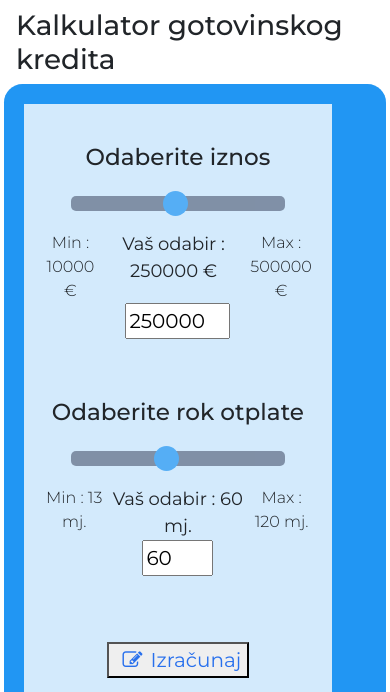
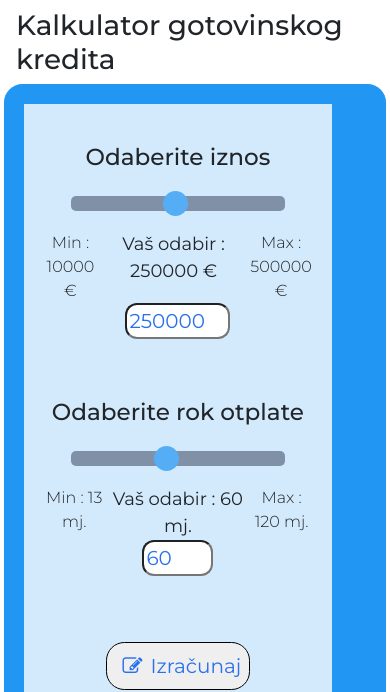
Before and after one commit to kanki98/LoanCalculatorWebApp, a plain HTML site: page gotovinski.html in a window 390 px wide. Shown: the part 152-844 px from the top of the page. Drawn offline with nearby package versions, Linux system fonts and the light colour scheme.

Commit message:
Reorganized the css files to make more sense, customized the buttons and form input fields

```diff
--- /dev/null
+++ b/css/basicStructure.css
@@ -0,0 +1,73 @@
+.montserrat-mainFont {
+    font-family: "Montserrat", sans-serif;
+    font-optical-sizing: auto;
+    font-weight: 300;
+    font-style: normal;
+  }
+  .mycolor-bg {
+      background-color:rgb(0, 120, 212)
+  }
+  html, body {
+      height: 100%;
+      margin: 0;
+  }
+  body {
+      min-height: 50rem;
+      display: flex;
+      flex-direction: column;
+  }
+  main {
+      justify-content: center; /*po x-osi*/
+      align-items: center; /*po y osi*/
+      flex: 1;
+  }
+  footer {
+      color: white;
+      text-align: center;
+      padding: 0.625rem 0;
+  }
+  * {
+    box-sizing: border-box;
+  }
+  /* Container for flexboxes */
+  .row {
+    display: flex;
+    flex-wrap: nowrap;
+  }
+  /* Create three equal columns */
+  .column {
+    flex: 33%;
+    padding: 1.25rem;
+  }
+  .mygrid-container {
+    justify-content: space-between;
+    grid-template-columns: 15rem 15rem 15rem; /*Make the grid smaller than the container*/
+    gap: 1rem;
+    background-color: #2196F3;
+    padding: 1.25rem ;
+    border-radius: 1.15rem;
+  }
+.mygrid-container > div, .mygrid-container > form {
+    background-color: rgba(255, 255, 255, 0.8);
+    text-align: center;
+    padding: 1.25rem 0;
+    font-size: 1.25rem;
+    width: min(50rem, 90%);
+}
+.my-form {
+    margin-block-end: 0em;
+}
+.mynav-text{
+    font-size: 1.50rem;
+}
+.nav-i {
+    padding-right: 0.6rem;
+    padding-left: 1.25rem;
+}
+.btn-i {
+    padding-right: 0.5rem;
+    padding-left: 0.5rem;
+}
+p.medium-font {
+    font-size: medium;
+}
--- /dev/null
+++ b/css/customStructure.css
@@ -0,0 +1,67 @@
+.mynav-text{
+    font-size: 1.50rem;
+}
+.nav-i {
+    padding-right: 0.6rem;
+    padding-left: 1.25rem;
+}
+.btn-i {
+    padding-right: 0.5rem;
+    padding-left: 0.5rem;
+}
+p.medium-font {
+    font-size: medium;
+}
+.anuitet {
+    padding-top: 1rem;
+    padding-bottom: 1rem;
+    color: darkblue;
+}
+.my-border {
+    height: 5%;
+    width: 100%;
+    border-bottom:0.2rem solid #2196F3;
+}
+.main-mypadding{
+    padding-top: 2.688rem;
+    padding-right: 5.375rem;
+    padding-left: 5.375rem;
+    padding-bottom: 2rem;
+}
+.myheader {
+    padding-top: 2.688rem;
+    padding-right: 5.375rem;
+    padding-left: 5.375rem;
+    padding-bottom: 2rem;
+}
+.mynav-padding {
+    padding-top: 0px;
+    padding-right: 1rem;
+    padding-left: 1rem;
+    padding-bottom: 0px;
+    border-radius: 1.15rem;
+}
+.mybtn {
+    margin: 1rem;
+    color: rgb(40, 112, 237);
+    border-radius: 1.15rem;
+    transition-duration: 0.4s;
+    padding: 0.5rem;
+    border: 0.03rem solid black;
+}
+.mybtn:hover {
+    color: black;
+    background-color: rgb(75, 210, 219);
+    box-shadow: 0 12px 16px 0 rgba(0,0,0,0.24),0 17px 50px 0 rgba(0,0,0,0.19);
+}
+.my-input-field {
+    border-radius: 0.75rem;
+    color: rgb(40, 112, 237);
+}
+.my-input-field:hover{
+    color: black;
+    background-color: rgb(75, 210, 219);
+    transition-duration: 0.4s;
+    box-shadow: 0 12px 16px 0 rgba(0,0,0,0.24),0 17px 50px 0 rgba(0,0,0,0.19);
+
+}
--- a/css/gotovinski.css
+++ /dev/null
@@ -1,197 +0,0 @@
-.mynav-text{
-    font-size: 1.50rem;
-}
-.nav-i {
-    padding-right: 0.6rem;
-    padding-left: 1.25rem;
-}
-.btn-i {
-    padding-right: 0.5rem;
-    padding-left: 0.5rem;
-}
-
-p.medium-font {
-    font-size: medium;
-}
-
-.anuitet {
-    padding-top: 1rem;
-    padding-bottom: 1rem;
-    color: darkblue;
-}
-
-.montserrat-mainFont {
-  font-family: "Montserrat", sans-serif;
-  font-optical-sizing: auto;
-  font-weight: 300;
-  font-style: normal;
-}
-.mycolor-bg {
-    background-color:rgb(0, 120, 212)
-}
-html, body {
-    height: 100%;
-    margin: 0;
-}
-body {
-    min-height: 50rem;
-    display: flex;
-    flex-direction: column;
-}
-
-main {
-    justify-content: center; /*po x-osi*/
-    align-items: center; /*po y osi*/
-    flex: 1;
-}
-
-footer {
-    color: white;
-    text-align: center;
-    padding: 0.625rem 0;
-}
-
-.my-form {
-    margin-block-end: 0em;
-}
-
-.my-border {
-    height: 5%;
-    width: 100%;
-    border-bottom:0.2rem solid #2196F3;
-}
-
-.main-mypadding{
-    padding-top: 2.688rem;
-    padding-right: 5.375rem;
-    padding-left: 5.375rem;
-    padding-bottom: 2rem;
-}
-.myheader {
-    padding-top: 2.688rem;
-    padding-right: 5.375rem;
-    padding-left: 5.375rem;
-    padding-bottom: 2rem;
-
-}
-.mynav-padding {
-    padding-top: 0px;
-    padding-right: 1rem;
-    padding-left: 1rem;
-    padding-bottom: 0px;
-    border-radius: 1.15rem;
-}
-.mybtn {
-    margin: 1rem;
-    color: rgb(40, 112, 237);
-}
-/* container p-5 my-5 mynav-bg text-white STARI CONTAINER*/
-.mygrid-container {
-    display: grid;
-    justify-content: space-between;
-    grid-template-columns: 15rem 15rem 15rem; /*Make the grid smaller than the container*/
-    gap: 1rem;
-    background-color: #2196F3;
-    padding: 1.25rem ;
-    border-radius: 1.15rem;
-  }
-
-.mygrid-container > div, .mygrid-container > form { /*children will inherit*/
-    background-color: rgba(255, 255, 255, 0.8);
-    text-align: center;
-    padding: 1.25rem 0;
-    font-size: 1.25rem;
-    width: min(50rem, 90%);
-}
-
-* {
-    box-sizing: border-box;
-  }
-
-  /* Container for flexboxes */
-  .row {
-    display: flex;
-    flex-wrap: nowrap; /*nowrap means that the items will be in the form of | | |*/
-  }
-
-  /* Create three equal columns */
-  .column {
-    flex: 33%;
-    padding: 1.25rem;
-  }
-
-
-  @media screen and (max-width: 1396px) {
-    .column {
-      flex: 50%;
-    }
-    .myheader {
-        padding-left: 1rem;
-        padding-right: 1rem;
-        padding-top: 0.5rem;
-        padding-bottom: 0.20rem;
-    }
-    .main-mypadding {
-        padding-left: 1rem;
-        padding-right: 1rem;
-        padding-top: 0.5rem;
-        padding-bottom: 0.20rem;
-    }
-  }
-
-  @media screen and (max-width: 1000px) {
-    .row {
-      flex-direction: column;
-    }
-    .myheader {
-        padding-left: 1rem;
-        padding-right: 1rem;
-        padding-top: 0.5rem;
-        padding-bottom: 0.20rem;
-    }
-    .main-mypadding {
-        padding-left: 1rem;
-        padding-right: 1rem;
-        padding-top: 0.5rem;
-        padding-bottom: 0.20rem;
-    }
-  }
-
-  /* On screens that are 768px wide or less, make the columns stack on top of each other instead of next to each other
-  and make paddings of header and main get extremely reduced so the contents arent pushed on each other*/
-  @media screen and (max-width: 768px) {
-    .row {
-      flex-direction: column;
-    }
-    .myheader {
-        padding-left: 1rem;
-        padding-right: 1rem;
-        padding-top: 0.5rem;
-        padding-bottom: 0.20rem;
-    }
-    .main-mypadding {
-        padding-left: 1rem;
-        padding-right: 1rem;
-        padding-top: 0.5rem;
-        padding-bottom: 0.20rem;
-    }
-  }
-
-  @media screen and (max-width: 600px) {
-    .row {
-      flex-direction: column;
-    }
-    .myheader {
-        padding-left: 1rem;
-        padding-right: 1rem;
-        padding-top: 0.5rem;
-        padding-bottom: 0.20rem;
-    }
-    .main-mypadding {
-        padding-left: 1rem;
-        padding-right: 1rem;
-        padding-top: 0.5rem;
-        padding-bottom: 0.20rem;
-    }
-
-  }
--- a/css/index.css
+++ /dev/null
@@ -1,202 +0,0 @@
-.mynav-text{
-    font-size: 1.50rem;
-}
-.nav-i {
-    padding-right: 0.6rem;
-    padding-left: 1.25rem;
-}
-
-.btn-i {
-    padding-right: 0.5rem;
-    padding-left: 0.5rem;
-}
-
-p.medium-font {
-    font-size: medium;
-}
-
-.anuitet {
-    padding-top: 1rem;
-    padding-bottom: 1rem;
-    color: darkblue;
-}
-
-.montserrat-mainFont {
-  font-family: "Montserrat", sans-serif;
-  font-optical-sizing: auto;
-  font-weight: 300;
-  font-style: normal;
-}
-
-.mycolor-bg {
-    background-color:rgb(0, 120, 212)
-}
-
-html, body {
-    height: 100%;
-    margin: 0;
-}
-
-body {
-    min-height: 50rem;
-    display: flex;
-    flex-direction: column;
-
-}
-
-main {
-    justify-content: center; /*po x-osi*/
-    align-items: center; /*po y osi*/
-    flex: 1;
-}
-
-footer {
-    color: white;
-    text-align: center;
-    padding: 0.625rem 0;
-}
-
-.my-form {
-    margin-block-end: 0em;
-}
-
-.my-border {
-    height: 5%;
-    width: 100%;
-    border-bottom:0.2rem solid #2196F3;
-}
-.main-mypadding{
-    padding-top: 2.688rem;
-    padding-right: 5.375rem;
-    padding-left: 5.375rem;
-    padding-bottom: 2rem;
-}
-.myheader {
-    padding-top: 2.688rem;
-    padding-right: 5.375rem;
-    padding-left: 5.375rem;
-    padding-bottom: 2rem;
-
-}
-.mynav-padding {
-    padding-top: 0px;
-    padding-right: 1rem;
-    padding-left: 1rem;
-    padding-bottom: 0px;
-    border-radius: 1.15rem;
-}
-.mybtn {
-    margin: 1rem;
-    color: rgb(40, 112, 237);
-}
-/* container p-5 my-5 mynav-bg text-white STARI CONTAINER*/
-.mygrid-container {
-    display: grid;
-    justify-content: space-between;
-    grid-template-columns: 15rem 15rem 15rem; /*Make the grid smaller than the container*/
-    gap: 1rem;
-    background-color: #2196F3;
-    padding: 1.25rem ;
-    border-radius: 1.15rem;
-
-  }
-
-.mygrid-container > div, .mygrid-container > form {
-    background-color: rgba(255, 255, 255, 0.8);
-    text-align: center;
-    padding: 1.25rem 0;
-    font-size: 1.25rem;
-    width: min(50rem, 90%);
-}
-
-* {
-    box-sizing: border-box;
-  }
-
-  /* Container for flexboxes */
-  .row {
-    display: flex;
-    flex-wrap: nowrap;
-  }
-
-  /* Create three equal columns */
-  .column {
-    flex: 33%;
-    padding: 1.25rem;
-  }
-
-  @media screen and (max-width: 1396px) {
-    .column {
-      flex: 50%;
-    }
-    .myheader {
-        padding-left: 1rem;
-        padding-right: 1rem;
-        padding-top: 0.5rem;
-        padding-bottom: 0.20rem;
-    }
-    .main-mypadding {
-        padding-left: 1rem;
-        padding-right: 1rem;
-        padding-top: 0.5rem;
-        padding-bottom: 0.20rem;
-    }
-  }
-
-  @media screen and (max-width: 1000px) {
-    .row {
-      flex-direction: column;
-    }
-    .myheader {
-        padding-left: 1rem;
-        padding-right: 1rem;
-        padding-top: 0.5rem;
-        padding-bottom: 0.20rem;
-    }
-    .main-mypadding {
-        padding-left: 1rem;
-        padding-right: 1rem;
-        padding-top: 0.5rem;
-        padding-bottom: 0.20rem;
-    }
-  }
-
-  /* On screens that are 768px wide or less, make the columns stack on top of each other instead of next to each other
-  and make paddings of header and main get extremely reduced so the contents arent pushed on each other*/
-  @media screen and (max-width: 768px) {
-    .row {
-      flex-direction: column;
-    }
-    .myheader {
-        padding-left: 1rem;
-        padding-right: 1rem;
-        padding-top: 0.5rem;
-        padding-bottom: 0.20rem;
-    }
-    .main-mypadding {
-        padding-left: 1rem;
-        padding-right: 1rem;
-        padding-top: 0.5rem;
-        padding-bottom: 0.20rem;
-    }
-
-  }
-
-  @media screen and (max-width: 600px) {
-    .row {
-      flex-direction: column;
-    }
-    .myheader {
-        padding-left: 1rem;
-        padding-right: 1rem;
-        padding-top: 0.5rem;
-        padding-bottom: 0.20rem;
-    }
-    .main-mypadding {
-        padding-left: 1rem;
-        padding-right: 1rem;
-        padding-top: 0.5rem;
-        padding-bottom: 0.20rem;
-    }
-
-  }
--- /dev/null
+++ b/css/media-queries.css
@@ -0,0 +1,75 @@
+@media screen and (max-width: 1396px) {
+    .column {
+      flex: 50%;
+    }
+    .myheader {
+        padding-left: 1rem;
+        padding-right: 1rem;
+        padding-top: 0.5rem;
+        padding-bottom: 0.20rem;
+    }
+    .main-mypadding {
+        padding-left: 1rem;
+        padding-right: 1rem;
+        padding-top: 0.5rem;
+        padding-bottom: 0.20rem;
+    }
+  }
+
+  @media screen and (max-width: 1000px) {
+    .row {
+      flex-direction: column;
+    }
+    .myheader {
+        padding-left: 1rem;
+        padding-right: 1rem;
+        padding-top: 0.5rem;
+        padding-bottom: 0.20rem;
+    }
+    .main-mypadding {
+        padding-left: 1rem;
+        padding-right: 1rem;
+        padding-top: 0.5rem;
+        padding-bottom: 0.20rem;
+    }
+  }
+
+  /* On screens that are 768px wide or less, make the columns stack on top of each other instead of next to each other
+  and make paddings of header and main get extremely reduced so the contents arent pushed on each other*/
+  @media screen and (max-width: 768px) {
+    .row {
+      flex-direction: column;
+    }
+    .myheader {
+        padding-left: 1rem;
+        padding-right: 1rem;
+        padding-top: 0.5rem;
+        padding-bottom: 0.20rem;
+    }
+    .main-mypadding {
+        padding-left: 1rem;
+        padding-right: 1rem;
+        padding-top: 0.5rem;
+        padding-bottom: 0.20rem;
+    }
+
+  }
+
+  @media screen and (max-width: 600px) {
+    .row {
+      flex-direction: column;
+    }
+    .myheader {
+        padding-left: 1rem;
+        padding-right: 1rem;
+        padding-top: 0.5rem;
+        padding-bottom: 0.20rem;
+    }
+    .main-mypadding {
+        padding-left: 1rem;
+        padding-right: 1rem;
+        padding-top: 0.5rem;
+        padding-bottom: 0.20rem;
+    }
+
+  }
--- a/gotovinski.html
+++ b/gotovinski.html
@@ -15,9 +15,10 @@
 
     <link rel="stylesheet" href="https://cdnjs.cloudflare.com/ajax/libs/font-awesome/4.7.0/css/font-awesome.min.css">
 
-    <link rel="stylesheet" href="css/gotovinski.css">
+    <link rel="stylesheet" href="css/basicStructure.css">
+    <link rel="stylesheet" href="css/customStructure.css">
     <link rel="stylesheet" href="css/myRangeSlider.css">
-
+    <link rel="stylesheet" href="css/media-queries.css">
     <script src="JS/sliders.js" defer></script>
 
     <title>Kalkulator kredita</title>
@@ -60,7 +61,8 @@
                             <strong><span id="myRange3Output" class="width50"></span></strong>
                             <span id="maxValue" class="width25"></span>
                           </div>
-                          <input class="width50" type="number" id="numberInput3" min="10000" max="500000" step="1000" value="250000">
+                          <input class="width50 my-input-field" type="number" id="numberInput3" minlength="5" maxlength="6"
+                          min="10000" max="500000" step="1000" value="250000">
                       </div>
                     <br>
                     <br>
@@ -72,7 +74,8 @@
                             <strong><span id="myRange4Output" class="width50"></span></strong>
                             <span id="maxValueMonth" class="width25"></span>
                           </div>
-                          <input class="width50" type="number" id="numberInputMonth4" min="13" max="120" step="1" value="60">
+                          <input class="width50 my-input-field" type="number" id="numberInputMonth4" minlength="2" maxlength="3"
+                          min="13" max="120" step="1" value="60">
                       </div>
                       <br>
                 </div>
```
Also changed, not shown: index.html (+7 -3 lines).
